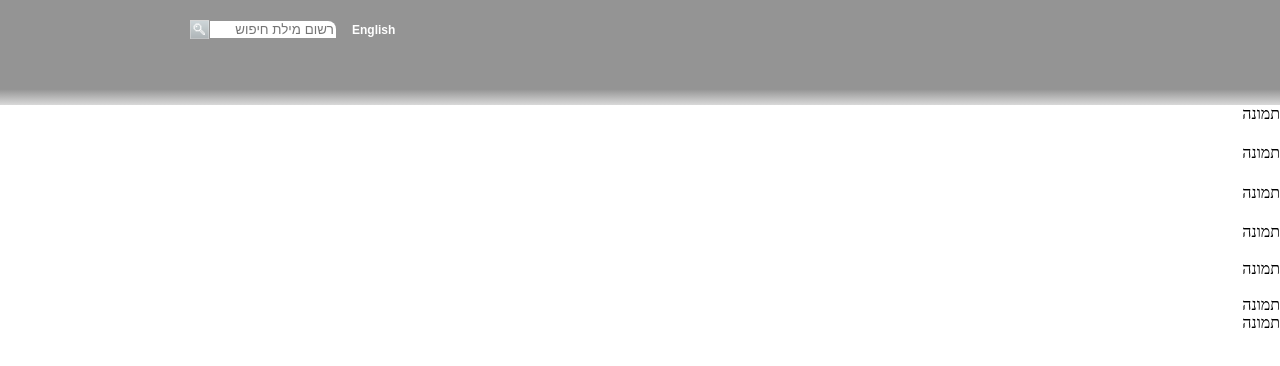
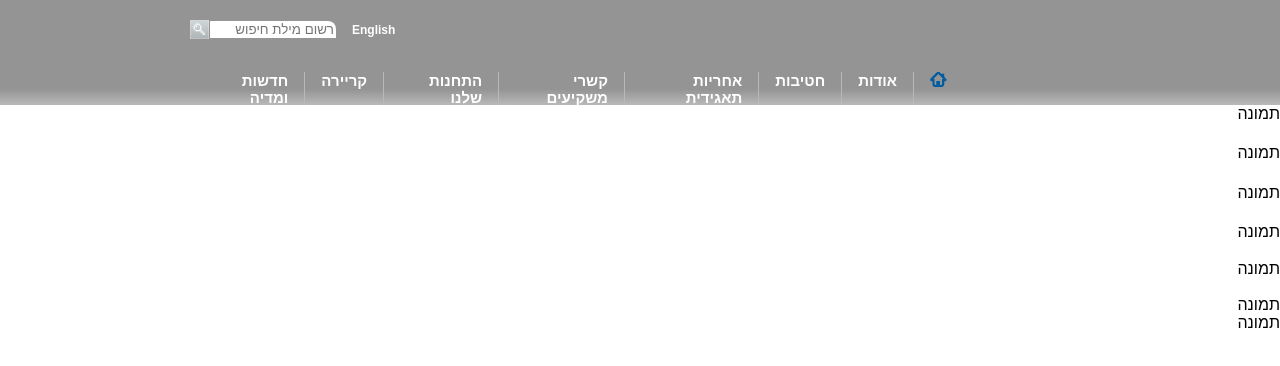
Before and after one commit to dm3mak/midExercise, a plain HTML site: page index.html in a window 1280 px wide. Drawn offline with Linux system fonts and the light colour scheme.

Commit message:
second row ul parents, change title.

```diff
--- a/index.html
+++ b/index.html
@@ -4,7 +4,7 @@
     <meta charset="UTF-8">
     <meta http-equiv="X-UA-Compatible" content="IE=edge">
     <meta name="viewport" content="width=device-width, initial-scale=1.0">
-    <title>Document</title>
+    <title>פז - עמוד הבית</title>
     <link rel="stylesheet" href="style.css">
 </head>
 <body>
@@ -22,12 +22,34 @@
                     <a href="#"><img src="searchbutton.png" alt="searchbutton"></a>
                 </div>
             </section>
-            <nav>
-                <div>
-
+            <nav class="flexnav">
+                <div class="homeblue">
+                    <a href="index.html"><img src="homeblue.png" alt="homeblue"></a>
                 </div>
                 <div>
+                    <ul class="flexul">
+                        <li><a href="#">אודות</a>
 
+                        </li>
+                        <li><a href="#">חטיבות</a>
+
+                        </li>
+                        <li><a href="#">אחריות תאגידית</a>
+
+                        </li>
+                        <li><a href="#">קשרי משקיעים</a>
+
+                        </li>
+                        <li><a href="#">התחנות שלנו</a>
+
+                        </li>
+                        <li><a href="#">קריירה</a>
+
+                        </li>
+                        <li><a href="#">חדשות ומדיה</a>
+
+                        </li>
+                    </ul>
                 </div>
                 <div>
 
--- a/style.css
+++ b/style.css
@@ -5,15 +5,17 @@ body{
     direction: rtl;
     text-align: right;
     margin: 0px;
+    font-family: Arial, Helvetica, sans-serif;
 }
 header{
     height: 105px;
-    background: rgb(217,217,217);
-    background: linear-gradient(0deg, rgba(217,217,217,1) 0%, rgba(148,148,148,1) 15%);
+    background: rgb(185, 185, 185);
+    background: linear-gradient(0deg, rgb(185, 185, 185) 0%, rgba(148,148,148,1) 15%);
 }
 .topflex{
     display: flex;
     justify-content: flex-end;
+    height: 50%;
 }
 .topflex > div {
     margin-top: 20px;
@@ -36,7 +38,41 @@ input{
 .width-div{
     /* border: solid navy;  */
     /* use this border to verify positions  */
-    height: 50%;
+    height: 100%;
     width: 900px;
     margin: auto;
 }
+.flexnav{
+    display: flex;
+    height: 50%;
+    align-items: flex-end;
+}
+.flexnav > .homeblue {
+    margin-bottom: 14px;
+}
+.flexnav > div > a{
+    margin-right: 143px;
+}
+.flexul{
+    display: flex;
+    margin-top: 0;
+    margin-right: 16px;
+    padding-right: 0px;
+    margin-bottom: 0px;
+}
+.flexul > li{
+    list-style: none;
+    border-right: rgb(185, 185, 185) 1px solid;/* quastion to yaron */
+    padding: 0 16px 0 16px;
+}
+.flexul > li > a{
+    text-decoration: none;
+    color: #fff;
+    font-weight: bold;
+    font-size: 15px;
+    height: 33px;
+    display: block;
+}
+.flexul > li > a:hover{
+    color: #005ca0;
+}
```
Also changed, not shown: homeblue.png (added).
